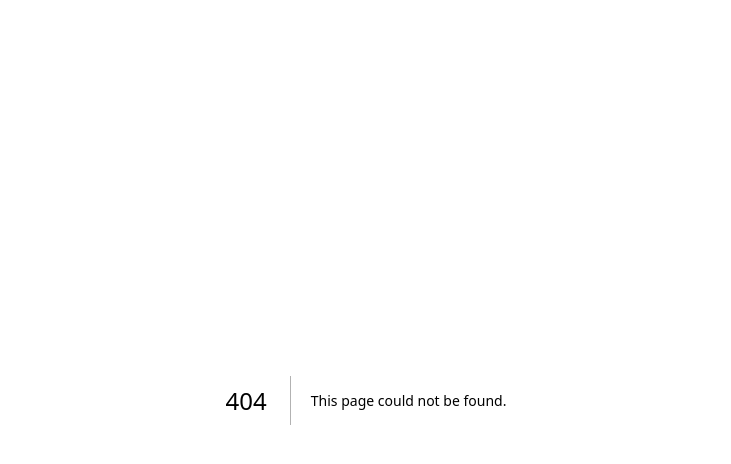
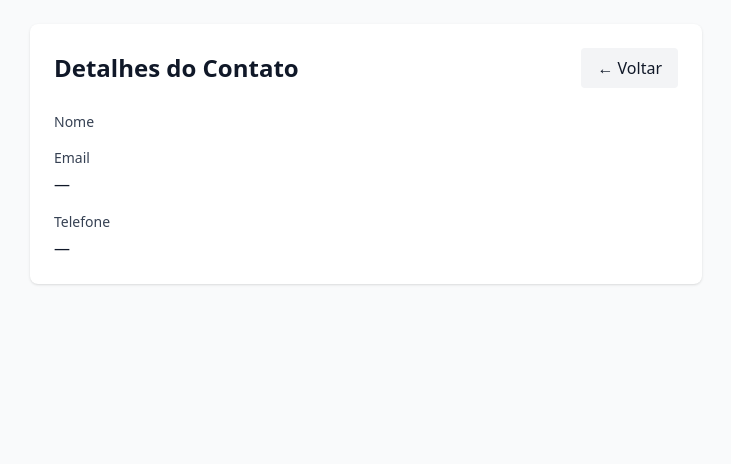
Before and after one commit to DanielLCintra/contatos-1espq-2026, a Next.js app: page /contact/1 in a window 1280 px wide. Before the commit this address had no page. Shown: the top 464 px of the page, without its empty margins (274-1005 px from the left). Built offline with nearby package versions, Linux system fonts and the light colour scheme.

Commit message:
React – Eventos, Formulários e Navegação

```diff
--- a/app/components/ContactForm.js
+++ b/app/components/ContactForm.js
@@ -4,12 +4,30 @@ import { useState } from "react";
 
 const ContactForm = ({ setContacts }) => {
     const [form, setForm] = useState({ nome: "", email: "", telefone: "" });
+    const [errors, setErrors] = useState({})
+
+    const validate = () => {
+        const newErrors = {};
+        if (!form.nome.trim()) newErrors.nome = "Nome é obrigatório";
+        if (form.email && !/^[^@\s]+@[^@\s]+\.[^@\s]+$/.test(form.email)) {
+            newErrors.email = "Email inválido";
+        }
+        return newErrors;
+    }
 
     const handleSubmit = (e) => {
         e.preventDefault();
-        if (!form.nome.trim()) return;
+
+        const newErrors = validate();
+
+        if (Object.keys(newErrors).length > 0) {
+            setErrors(newErrors);
+            return;
+        }
+
         setContacts((prev) => [...prev, { ...form, id: Date.now() }]);
         setForm({ nome: "", email: "", telefone: "" });
+        setErrors({});
     };
 
     const handleChange = (e) => {
@@ -24,40 +42,50 @@ const ContactForm = ({ setContacts }) => {
         >
             <div>
                 <label className="block text-sm font-medium mb-1 text-gray-700">
-                    Nome
+                    Nome <span className="text-red-500">*</span>
                 </label>
                 <input
                     name="nome"
-                    className="w-full border rounded px-3 py-2 text-gray-900"
+                    className={`w-full border rounded px-3 py-2 text-gray-900 ${errors.nome ? "border-red-500" : "border-gray-300"
+                        }`}
                     value={form.nome}
                     onChange={handleChange}
-                    required
                 />
+                {errors.nome && (
+                    <p className="text-sm text-red-600 mt-1">{errors.nome}</p>
+                )}
             </div>
 
             <div>
                 <label className="block text-sm font-medium mb-1 text-gray-700">
-                    Email
+                    Email <span className="text-red-500">*</span>
                 </label>
                 <input
                     name="email"
-                    type="email"
-                    className="w-full border rounded px-3 py-2 text-gray-900"
+                    className={`w-full border rounded px-3 py-2 text-gray-900 ${errors.email ? "border-red-500" : "border-gray-300"
+                        }`}
                     value={form.email}
                     onChange={handleChange}
                 />
+                {errors.email && (
+                    <p className="text-sm text-red-600 mt-1">{errors.email}</p>
+                )}
             </div>
 
             <div>
                 <label className="block text-sm font-medium mb-1 text-gray-700">
-                    Telefone
+                    Telefone <span className="text-red-500">*</span>
                 </label>
                 <input
                     name="telefone"
-                    className="w-full border rounded px-3 py-2 text-gray-900"
+                    className={`w-full border rounded px-3 py-2 text-gray-900 ${errors.telefone ? "border-red-500" : "border-gray-300"
+                        }`}
                     value={form.telefone}
                     onChange={handleChange}
                 />
+                {errors.telefone && (
+                    <p className="text-sm text-red-600 mt-1">{errors.telefone}</p>
+                )}
             </div>
 
             <button
--- a/app/components/ContactItem.js
+++ b/app/components/ContactItem.js
@@ -1,14 +1,25 @@
+import Link from "next/link"
+
 const ContactItem = ({ contact, handleRemove, ...props }) => {
+
+    const detailUrl =
+        `/contact/${contact.id}?nome=${encodeURIComponent(contact.nome)}&email=${encodeURIComponent(contact.email)}&telefone=${encodeURIComponent(contact.telefone)}`;
+
     return (
         <li {...props} className="p-4 flex items-center justify-between">
             <div>
-                <p className="font-medium text-gray-900">{contact.nome}</p>
+                <Link
+                    href={detailUrl}
+                    className="font-medium text-gray-900 hover:text-blue-600 transition-colors"
+                >
+                    {contact.nome}
+                </Link>
                 <p className="text-sm text-gray-600">
                     {contact.email} • {contact.telefone}
                 </p>
             </div>
             <button
-                onClick={() => handleRemove(c.id)}
+                onClick={() => handleRemove(contact.id)}
                 className="text-red-600 hover:text-red-700 px-2 py-1 rounded"
             >
                 Excluir
--- /dev/null
+++ b/app/contact/[id]/page.js
@@ -0,0 +1,63 @@
+"use client";
+import { useParams, useRouter, useSearchParams } from 'next/navigation';
+
+const ContactDetailPage = () => {
+    const params = useParams();           // { id: "1234567890" }
+    const router = useRouter();           // para navegar programaticamente
+    const searchParams = useSearchParams(); // ?nome=João&email=...
+
+    // Reconstrói o objeto contato a partir dos query parameters
+    const contact = {
+        id: parseInt(params.id),
+        nome: searchParams.get('nome'),
+        email: searchParams.get('email'),
+        telefone: searchParams.get('telefone'),
+    };
+
+    return (
+        <div className="min-h-screen bg-gray-50 p-6">
+            <div className="max-w-2xl mx-auto">
+                <div className="bg-white shadow rounded-lg p-6">
+
+                    <div className="flex items-center justify-between mb-6">
+                        <h1 className="text-2xl font-bold text-gray-900">
+                            Detalhes do Contato
+                        </h1>
+                        <button
+                            onClick={() => router.back()}
+                            className="bg-gray-100 hover:bg-gray-200 text-gray-900 px-4 py-2 rounded"
+                        >
+                            ← Voltar
+                        </button>
+                    </div>
+
+                    <div className="space-y-4">
+                        <div>
+                            <label className="block text-sm font-medium text-gray-700 mb-1">
+                                Nome
+                            </label>
+                            <p className="text-gray-900">{contact.nome}</p>
+                        </div>
+
+                        <div>
+                            <label className="block text-sm font-medium text-gray-700 mb-1">
+                                Email
+                            </label>
+                            <p className="text-gray-900">{contact.email || "—"}</p>
+                        </div>
+
+                        <div>
+                            <label className="block text-sm font-medium text-gray-700 mb-1">
+                                Telefone
+                            </label>
+                            <p className="text-gray-900">{contact.telefone || "—"}</p>
+                        </div>
+                    </div>
+
+                </div>
+            </div>
+        </div>
+    );
+};
+
+export default ContactDetailPage;
```
